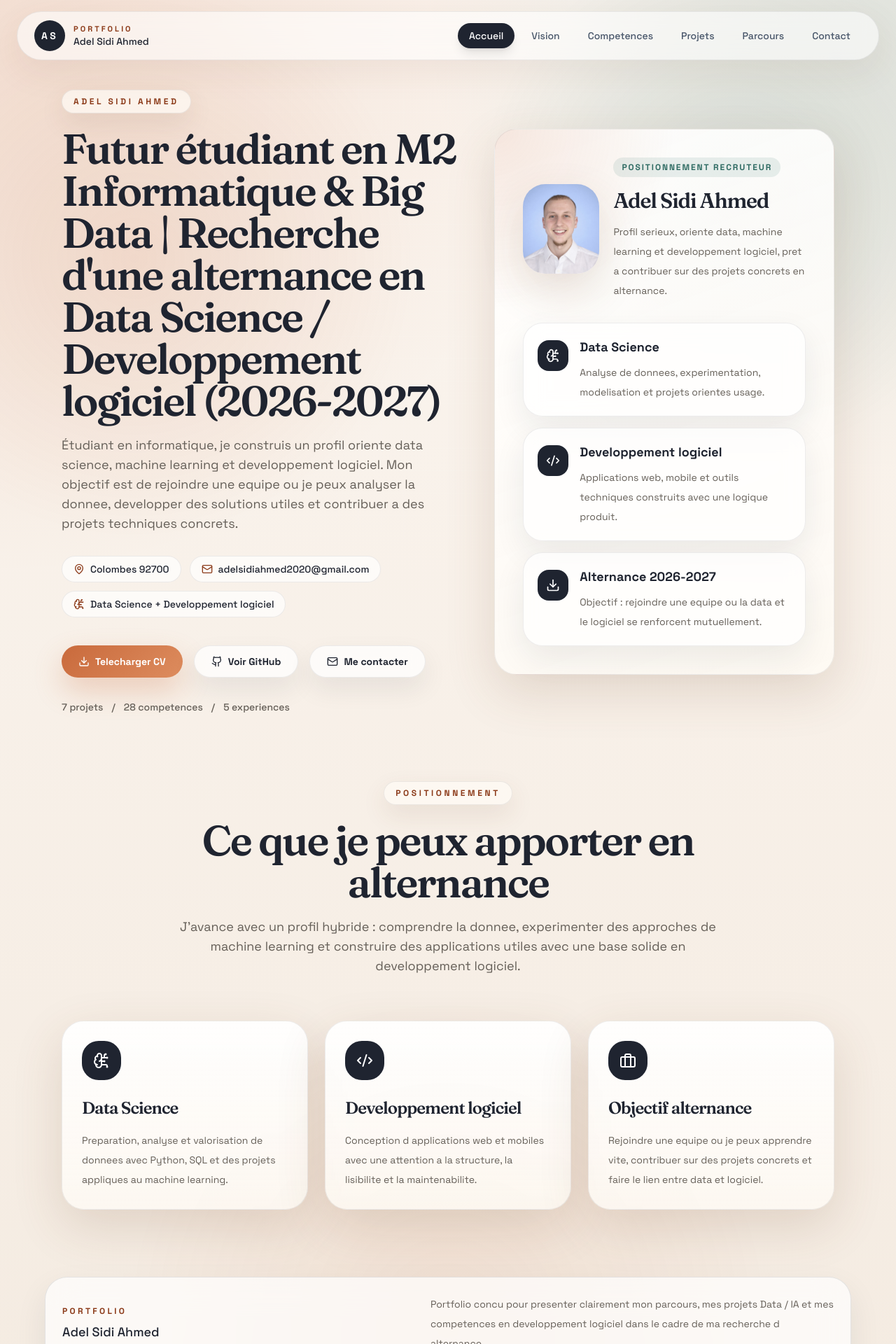
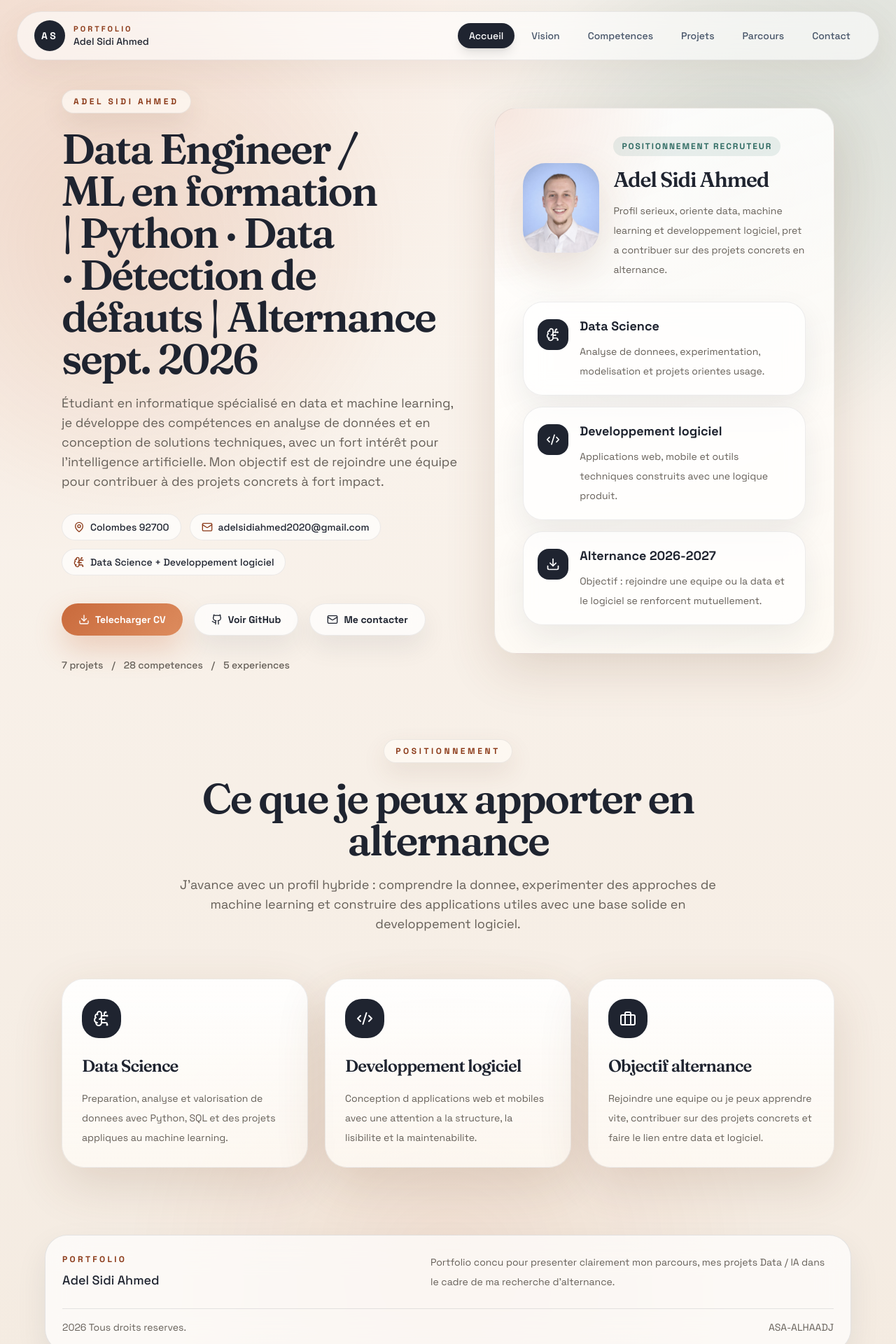
Before and after one commit to Adel113/portfolio, a React (Vite) app: page / in a window 1280 px wide. Shown: the top 1920 px of the page at 70% size. Built offline with nearby package versions, Linux system fonts and the light colour scheme.

Commit message:
feat: mettre à jour le texte du footer et améliorer la description du profil

```diff
--- a/src/components/Footer.tsx
+++ b/src/components/Footer.tsx
@@ -8,8 +8,7 @@ export default function Footer() {
             <p className="mt-2 text-lg font-medium text-ink">Adel Sidi Ahmed</p>
           </div>
           <p className="max-w-xl text-sm leading-7 text-muted">
-            Portfolio concu pour presenter clairement mon parcours, mes projets Data / IA et mes competences en
-            developpement logiciel dans le cadre de ma recherche d alternance.
+            Portfolio concu pour presenter clairement mon parcours, mes projets Data / IA dans le cadre de ma recherche d'alternance.
           </p>
         </div>
 
--- a/src/data.ts
+++ b/src/data.ts
@@ -3,9 +3,9 @@ const data = {
     firstname: 'Adel',
     lastname: 'Sidi Ahmed',
     title:
-      "Futur étudiant en M2 Informatique & Big Data | Recherche d'une alternance en Data Science / Developpement logiciel (2026-2027)",
+      "Data Engineer / ML en formation | Python · Data · Détection de défauts | Alternance sept. 2026",
     bio:
-      "Étudiant en informatique, je construis un profil oriente data science, machine learning et developpement logiciel. Mon objectif est de rejoindre une equipe ou je peux analyser la donnee, developper des solutions utiles et contribuer a des projets techniques concrets.",
+      "Étudiant en informatique spécialisé en data et machine learning, je développe des compétences en analyse de données et en conception de solutions techniques, avec un fort intérêt pour l’intelligence artificielle. Mon objectif est de rejoindre une équipe pour contribuer à des projets concrets à fort impact.",
     email: 'adelsidiahmed2020@gmail.com',
     phone: '0761535757',
     location: 'Colombes 92700',
@@ -41,8 +41,8 @@ const data = {
       company: 'TREALIS',
       period: '04/2026 - 07/2026',
       tasks: [
-        'labellisation de donnees, machine learning, analyse et comparaison de modeles',
-        'detection automatique de defauts ferroviaires a partir de signaux d accelerometrie',
+        'Traitement et labellisation de données d’accélérométrie et d’images issues de capteurs ferroviaires, avec extraction et préparation des données',
+        'Conception et mise en place d’un pipeline de traitement de données en Python pour la détection de défauts',
       ],
     },
     {
```
